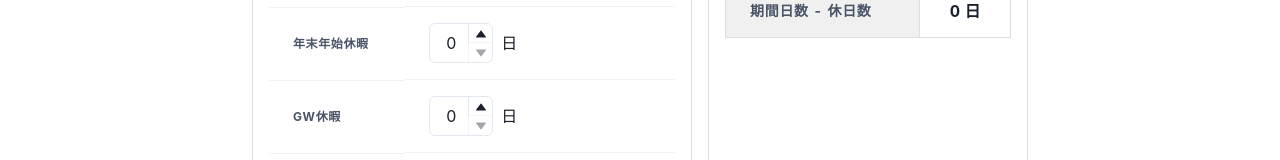
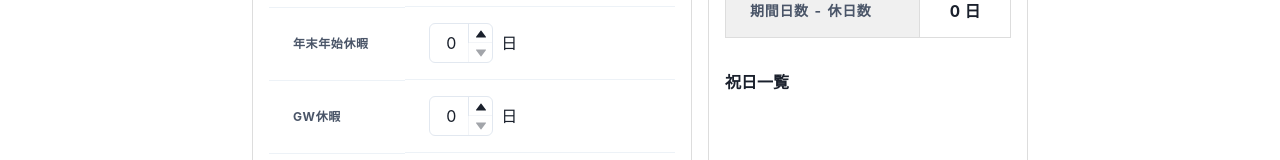
Before and after one commit to mimihokuro/holiday-calculation, a React (Vite) app: page / in a window 1280 px wide. Shown: the part 246-406 px from the top of the page. Built offline with nearby package versions, Linux system fonts and the light colour scheme.

Commit message:
🎨 祝日一覧部分をコンポーネント化

```diff
--- a/src/App.jsx
+++ b/src/App.jsx
@@ -3,15 +3,9 @@ import SelectDate from "./components/SelectDate";
 import SelectOptions from "./components/SelectOptions";
 import ExecuteButton from "./components/ExecuteButton";
 import DisplayResult from "./components/DisplayResult";
-import {
-  Box,
-  Flex,
-  Heading,
-  ListItem,
-  Text,
-  UnorderedList,
-} from "@chakra-ui/react";
+import { Box, Flex, Heading, Text } from "@chakra-ui/react";
 import { WarningIcon } from "@chakra-ui/icons";
+import DisplayHolidaysList from "./components/DisplayHolidaysList";
 
 const DateCalculator = () => {
   const [nationalHolidaysList, setNationalHolidaysList] = useState([]);
@@ -237,13 +231,9 @@ const DateCalculator = () => {
           ) : (
             <>
               <DisplayResult result={result} />
-              <Box mt={8} maxH={320} overflowY="scroll">
-                <UnorderedList>
-                  {nationalHolidaysList.map((nhl, index) => {
-                    return <ListItem key={index}>{nhl}</ListItem>;
-                  })}
-                </UnorderedList>
-              </Box>
+              <DisplayHolidaysList
+                nationalHolidaysList={nationalHolidaysList}
+              />
             </>
           )}
         </Box>
--- /dev/null
+++ b/src/components/DisplayHolidaysList.jsx
@@ -0,0 +1,21 @@
+import { Box, ListItem, Text, UnorderedList } from "@chakra-ui/react";
+
+const DisplayHolidaysList = ({ nationalHolidaysList }) => {
+  return (
+    <Box mt={8}>
+      <Text fontWeight="bold">祝日一覧</Text>
+      <UnorderedList
+        mt={2}
+        maxH={320}
+        listStylePosition="inside"
+        overflowY="scroll"
+      >
+        {nationalHolidaysList.map((nhl, index) => {
+          return <ListItem key={index}>{nhl}</ListItem>;
+        })}
+      </UnorderedList>
+    </Box>
+  );
+};
+
+export default DisplayHolidaysList;
```
